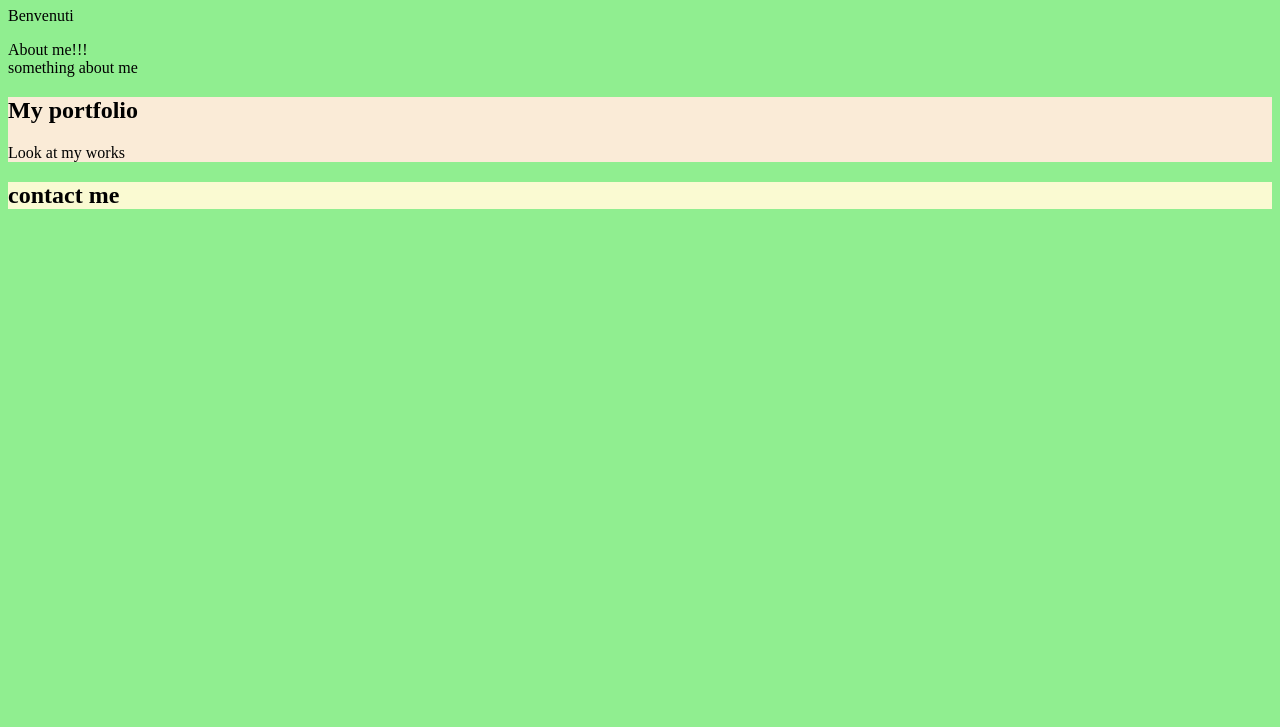
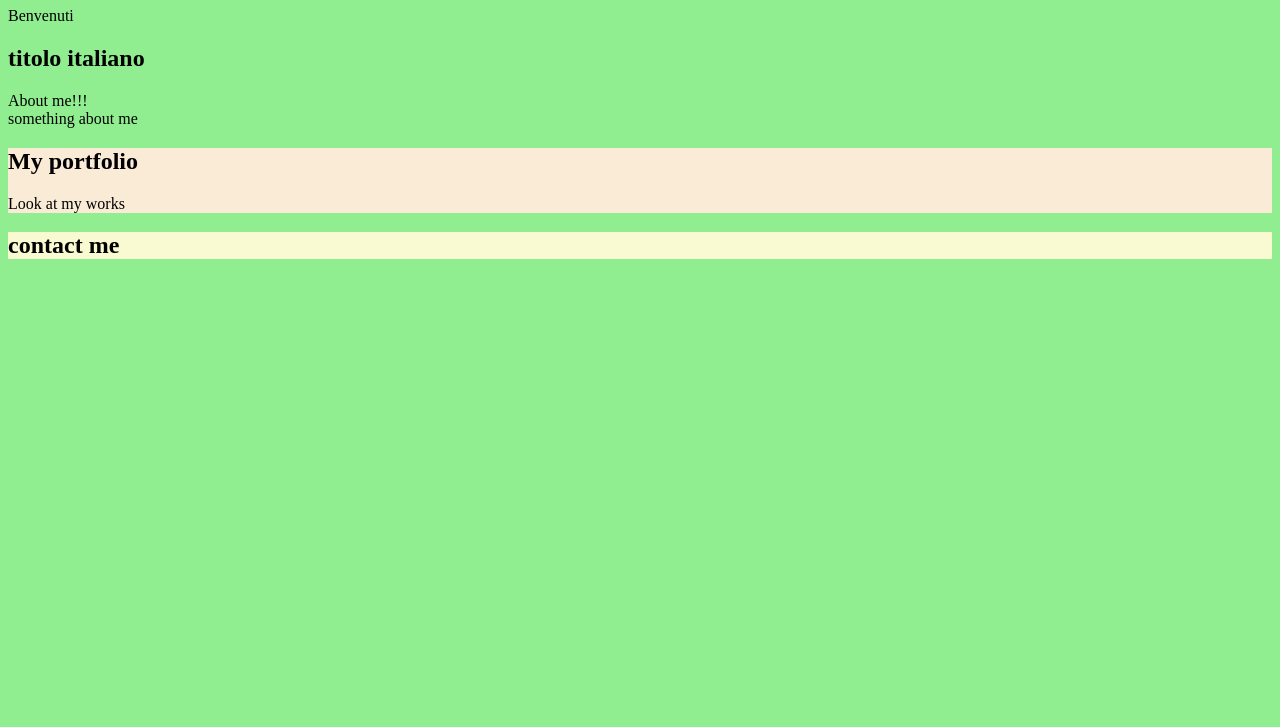
Before and after one commit to DaniSer84/musa-my-project, a plain HTML site: page index.html in a window 1280 px wide. Shown: the part 73-800 px from the top of the page. Drawn offline with Linux system fonts and the light colour scheme.

Commit message:
titolo italiano

```diff
--- a/index.html
+++ b/index.html
@@ -10,6 +10,7 @@
     <h1>Welcome Daniele</h1>
     <p>Benvenuti</p>
     <section>
+        <h2>titolo italiano</h2>
         About me!!!
         <article>something about me</article>
     </section>
```
